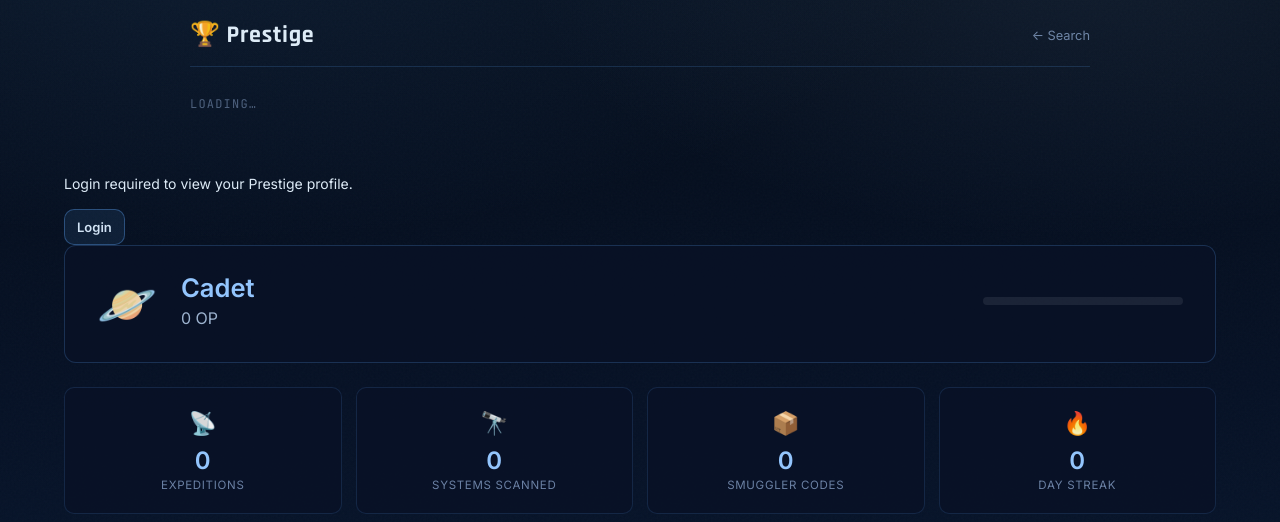
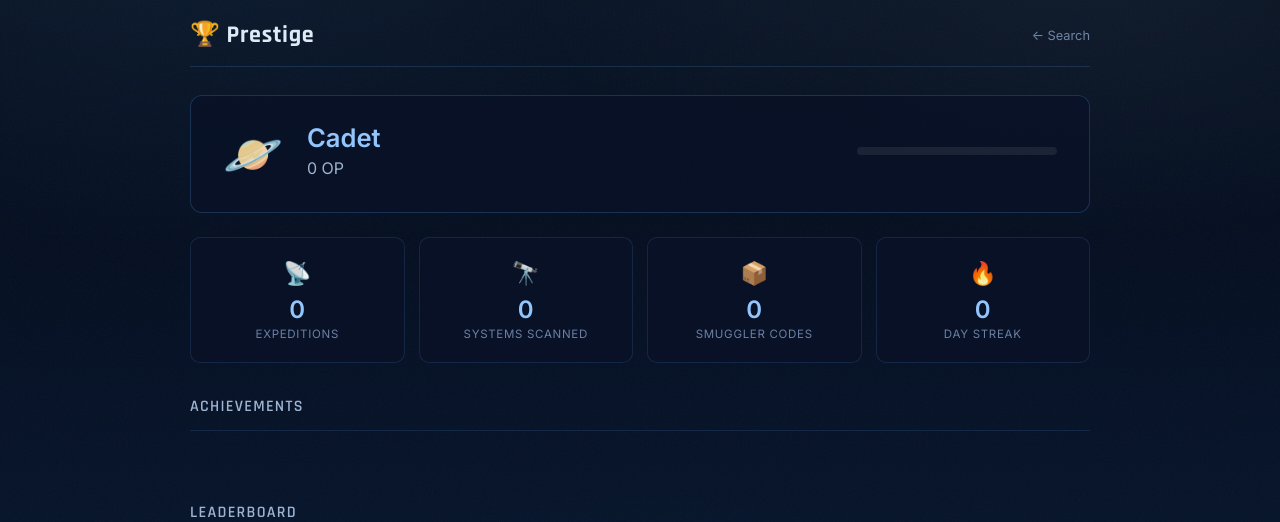
Before and after one commit to Gurgenbaba/ogx-oraclev2, a FastAPI app: page /prestige in a window 1280 px wide. Shown: the part 65-587 px from the top of the page. Run offline with FastAPI, Linux system fonts and the light colour scheme.

Commit message:
fix: prestige no loading/unauth, login.css added, 212 i18n keys

```diff
--- a/app/templates/prestige.html
+++ b/app/templates/prestige.html
@@ -9,13 +9,8 @@
     <h1 class="psg-page-title">🏆 {{ t('prestige.title') }}</h1>
     <a href="/" class="psg-back">← {{ t('nav.search') }}</a>
   </div>
-<div class="psg-loading-text">{{ t('prestige.loading') }}</div>
-  </div>
-<p>{{ t('prestige.login_required') }}</p>
-    <a href="/login?next=/prestige" class="btn btn-sm psg-login-btn">{{ t('auth.login') }}</a>
-  </div>
 
-  <!-- Main content — populated by prestige.js -->
+  <!-- Content — populated by prestige.js -->
   <div id="psg-content">
 
     <!-- Hero: rank + OP -->
@@ -87,5 +82,5 @@
 {% endblock %}
 
 {% block scripts %}
-  <script src="/static/prestige.js?v=4" defer></script>
+  <script src="/static/prestige.js?v=5" defer></script>
 {% endblock %}
```
